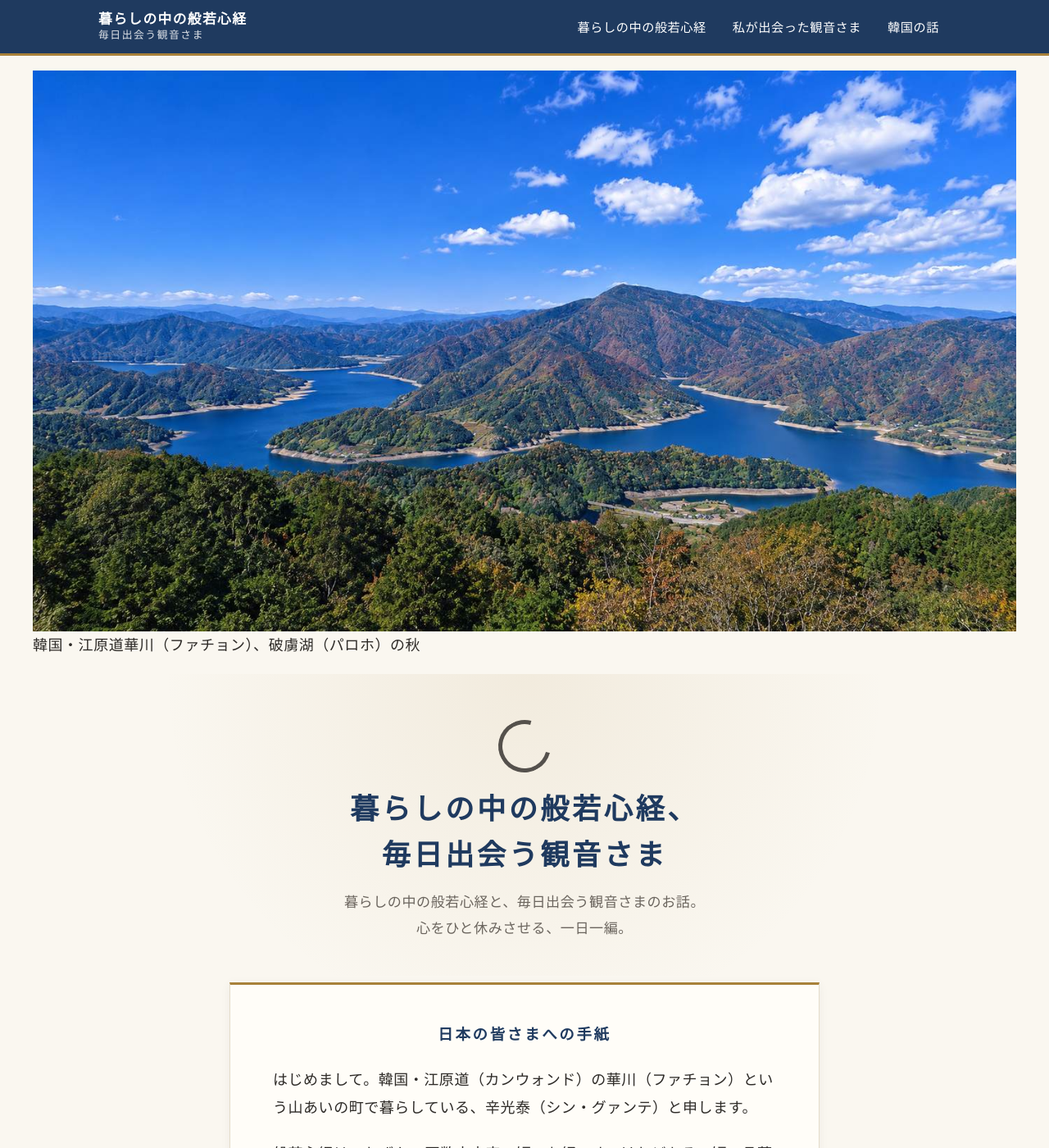
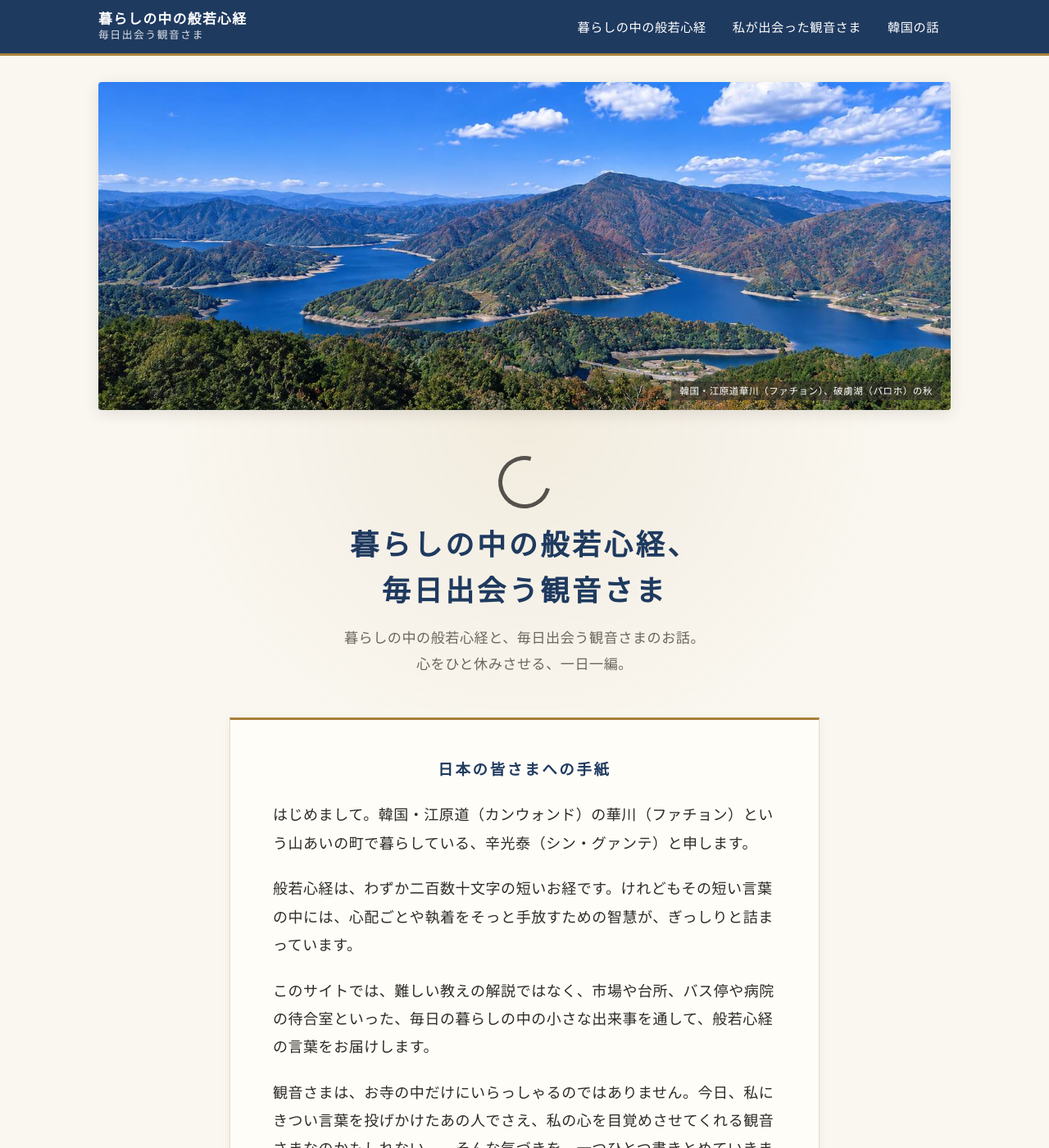
Before and after one commit to your7179/gtshin, a Jekyll site: the page built from index.html, in a window 1280 px wide and 1400 px high. Shown: the whole window at 82% size. Built offline with Jekyll 4.4.1, drawn with Linux system fonts in a browser that asks for light colours.

Commit message:
Add files via upload

```diff
--- a/index.html
+++ b/index.html
@@ -4,6 +4,21 @@ title: "暮らしの中の般若心経、毎日出会う観音さま"
 description: "暮らしの中の般若心経と、毎日出会う観音さまのお話。心をひと休みさせる、一日一編。"
 image: /images/hero-parho.jpg
 ---
+<style>
+  /* トップ写真(style.cssが更新されなくても効くよう、ここにも記述) */
+  .hero-photo { margin: 0; position: relative; }
+  .hero-photo img { display: block; width: 100%; height: auto; max-height: 520px; object-fit: cover; object-position: center 60%; }
+  .hero-photo figcaption {
+    position: absolute; right: 12px; bottom: 10px;
+    font-family: "Noto Sans JP", sans-serif; font-size: .72rem; letter-spacing: .05em; line-height: 1.5;
+    color: #fff; background: rgba(46,43,40,.55); padding: 3px 10px; border-radius: 2px;
+  }
+  @media (min-width: 900px) {
+    .hero-photo { max-width: 1080px; margin: 32px auto 0; padding: 0 20px; }
+    .hero-photo img { height: 400px; max-height: none; border-radius: 4px; box-shadow: 0 4px 18px rgba(46,43,40,.12); }
+    .hero-photo figcaption { right: 32px; bottom: 12px; }
+  }
+</style>
 <figure class="hero-photo">
   <img src="{{ '/images/hero-parho.jpg' | relative_url }}"
        srcset="{{ '/images/hero-parho-800.jpg' | relative_url }} 800w, {{ '/images/hero-parho.jpg' | relative_url }} 1400w"
```
